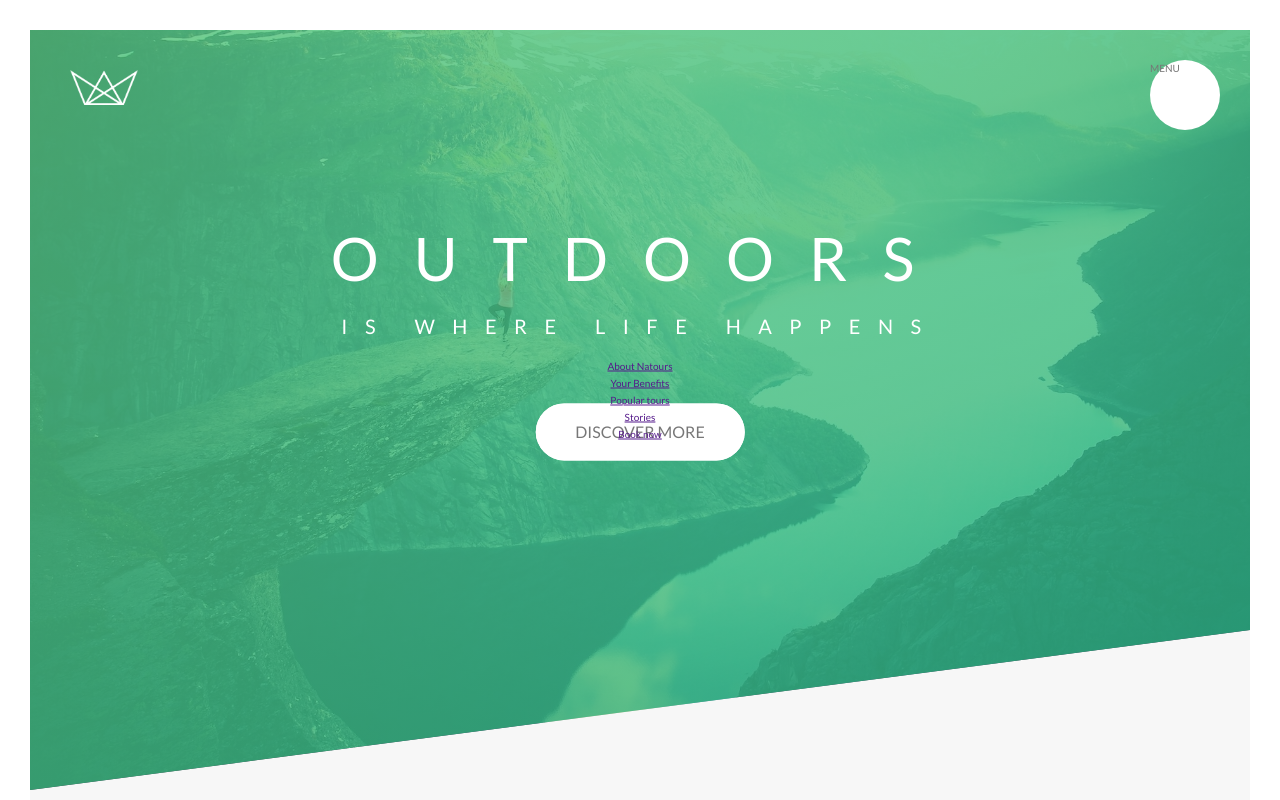
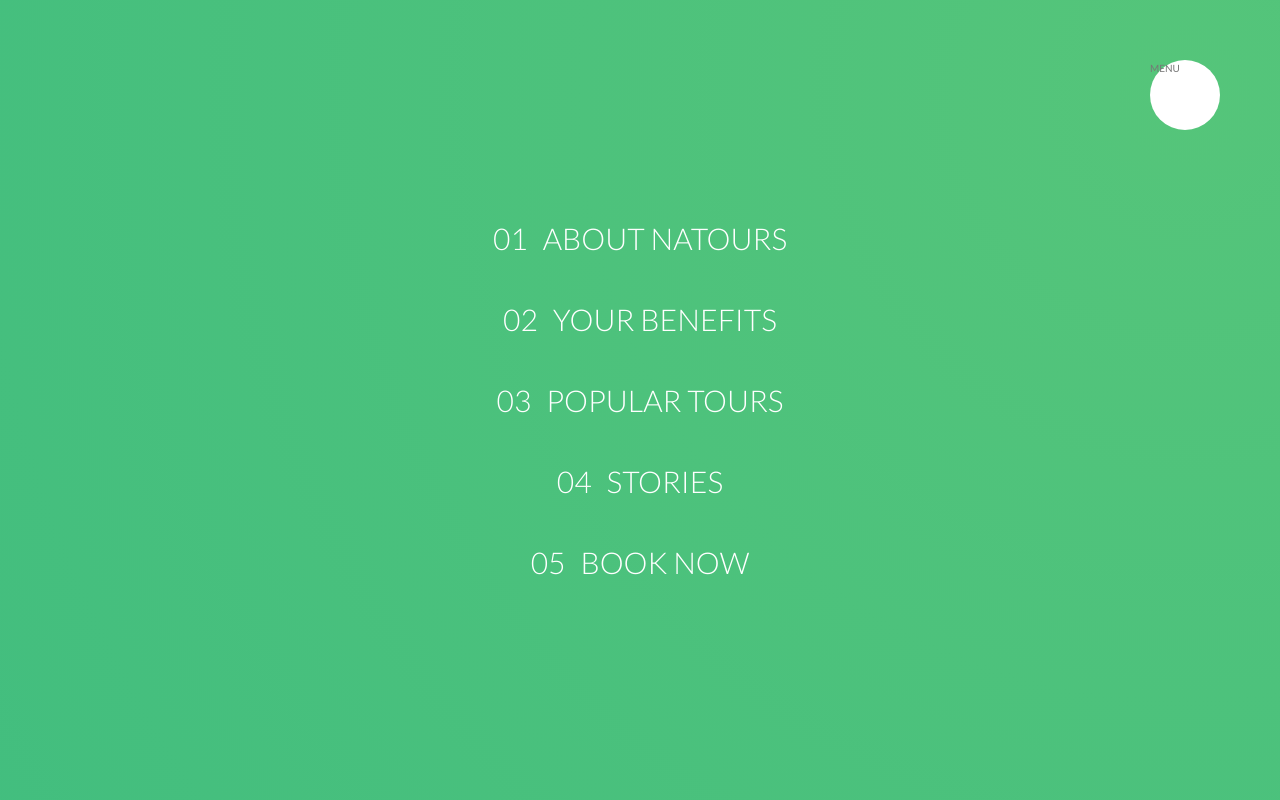
Before and after one commit to manuarora700/advanced-css-project, a website: page index.html in a window 1280 px wide. Shown: the top 800 px of the page. Drawn offline with Linux system fonts and the light colour scheme.

Commit message:
Designed the navigation//functionality still remailing/

```diff
--- a/index.html
+++ b/index.html
@@ -24,11 +24,11 @@
         <nav class="navigation__nav">
 
             <ul class="navigation__list">
-                <li class="navigation_item"><a href="" class="navigation__link">About Natours</a></li>
-                <li class="navigation_item"><a href="" class="navigation__link">Your Benefits</a></li>
-                <li class="navigation_item"><a href="" class="navigation__link">Popular tours</a></li>
-                <li class="navigation_item"><a href="" class="navigation__link">Stories</a></li>
-                <li class="navigation_item"><a href="" class="navigation__link">Book now</a></li>
+                <li class="navigation__item"><a href="" class="navigation__link"><span>01</span>About Natours</a></li>
+                <li class="navigation__item"><a href="" class="navigation__link"><span>02</span>Your Benefits</a></li>
+                <li class="navigation__item"><a href="" class="navigation__link"><span>03</span>Popular tours</a></li>
+                <li class="navigation__item"><a href="" class="navigation__link"><span>04</span>Stories</a></li>
+                <li class="navigation__item"><a href="" class="navigation__link"><span>05</span>Book now</a></li>
 
             </ul>
 
--- a/sass/layout/_navigation.scss
+++ b/sass/layout/_navigation.scss
@@ -21,6 +21,7 @@
         right: 6.5rem;
         background-image: radial-gradient($color-primary-light, $color-primary-dark);
         z-index: 1000;
+        transform: scale(80);
     }
     &__nav {
         height: 100vh;
@@ -38,6 +39,32 @@
         list-style: none;
         text-align: center;
     }
-    &__item {}
-    &__link {}
+    &__item {
+        margin: 1rem;
+    }
+    &__link {
+        &:link,
+        &:visited {
+            display: inline-block;
+            font-size: 3rem;
+            font-weight: 300;
+            padding: 1rem 2rem;
+            color: $color-white;
+            text-decoration: none;
+            text-transform: uppercase;
+            background-image: linear-gradient(120deg, transparent 0%, transparent 50%, $color-white 50%);
+            background-size: 220%;
+            transition: all .4s;
+            span {
+                margin-right: 1.5rem;
+                display: inline-block;
+            }
+        }
+        &:hover,
+        &:active {
+            background-position: 100%;
+            color: $color-primary;
+            transform: translateX(1rem);
+        }
+    }
 }
```
Also changed, not shown: css/style.css.
